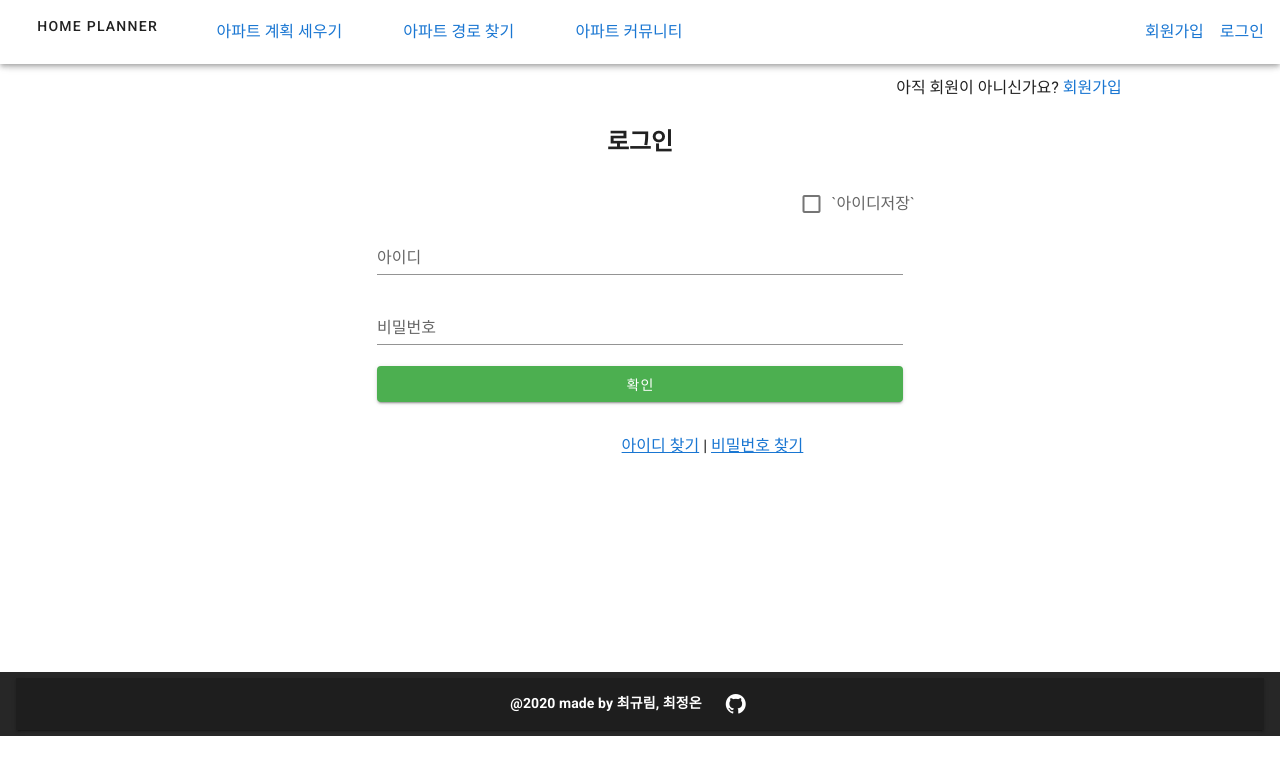
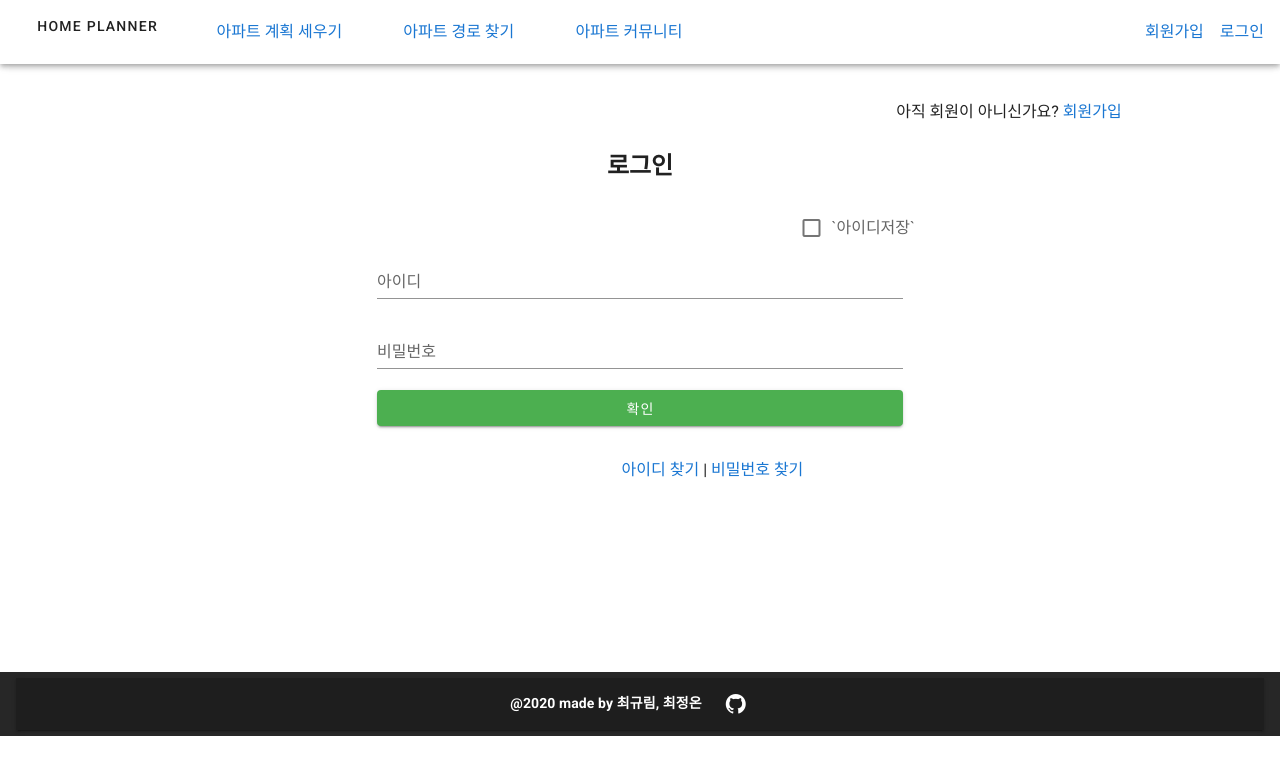
Before and after one commit to ssafyHomePlanner/front-end, a Vue app in the folder homepjt/: page /login in a window 1280 px wide. Shown: the top 774 px of the page. Built offline with nearby package versions, Linux system fonts and the light colour scheme.

Commit message:
[INSERT] 아이디 찾기/패스워드 찾기 페이지 추가 및 설정

```diff
--- a/homepjt/src/router/index.js
+++ b/homepjt/src/router/index.js
@@ -11,6 +11,8 @@ import LogInView from "../views/member/LogInView";
 import SignUpView from "../views/member/SignUpView";
 import PathView from "../views/path/PathView";
 import PlannerView from '../views/planner/PlannerView';
+import IdSearchView from '../views/member/IdSearchView';
+import PasswordSearchView from '../views/member/PasswordSearchView';
 
 Vue.use(VueRouter);
 
@@ -64,6 +66,16 @@ const routes = [
     component: SignUpView,
   },
   {
+    path: "/search/id",
+    name: "idSearchView",
+    component: IdSearchView,
+  },
+  {
+    path: "/search/password",
+    name: "passwordSearchView",
+    component: PasswordSearchView,
+  },
+  {
     path: "/path",
     name: "pathView",
     component: PathView,
--- /dev/null
+++ b/homepjt/src/views/member/IdSearchView.vue
@@ -0,0 +1,11 @@
+<template>
+    <div>
+      <router-view />
+    </div>
+  </template>
+
+  <script>
+  export default {};
+  </script>
+
+  <style></style>
--- a/homepjt/src/views/member/LogInView.vue
+++ b/homepjt/src/views/member/LogInView.vue
@@ -1,7 +1,7 @@
 <template>
   <div>
     <v-container>
-      <v-row justify="center">
+      <v-row justify="center" class="mt-3">
         <v-col lg="10" md="10" sm="12" class="text-right">
           아직 회원이 아니신가요?
           <router-link :to="{ name: 'signUpView' }" class="link">
@@ -35,8 +35,13 @@
             <v-btn block elevation="2" color="success">확인</v-btn>
           </v-form>
           <v-col lg="10" md="10" sm="12" class="text-right">
-            <a href="#">아이디 찾기</a> |
-            <a href="#">비밀번호 찾기</a>
+            <router-link :to="{ name: 'idSearchView' }" class="link">
+              아이디 찾기</router-link
+          > |
+            <router-link :to="{ name: 'passwordSearchView' }" class="link">
+              비밀번호 찾기</router-link
+          >
+
           </v-col>
         </v-col>
       </v-row>
--- /dev/null
+++ b/homepjt/src/views/member/PasswordSearchView.vue
@@ -0,0 +1,11 @@
+<template>
+    <div>
+      <router-view />
+    </div>
+  </template>
+
+  <script>
+  export default {};
+  </script>
+
+  <style></style>
```
